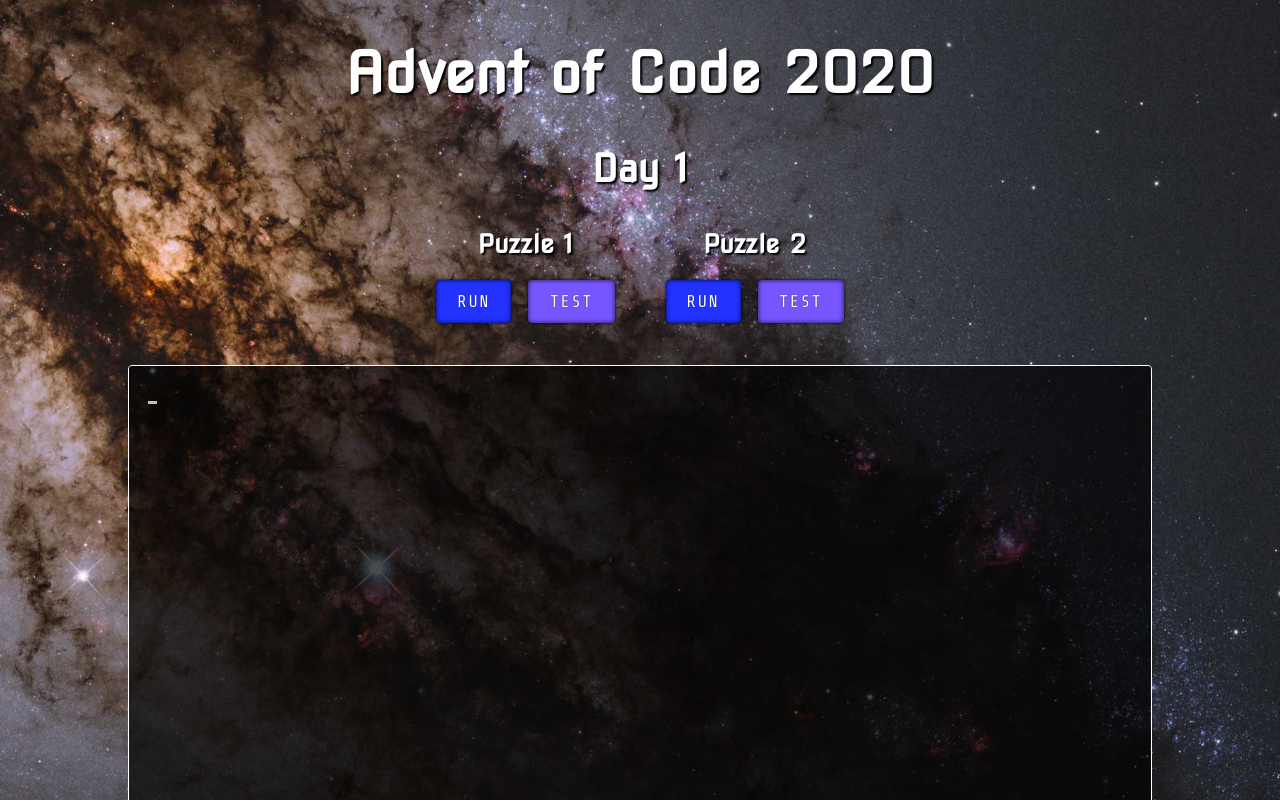
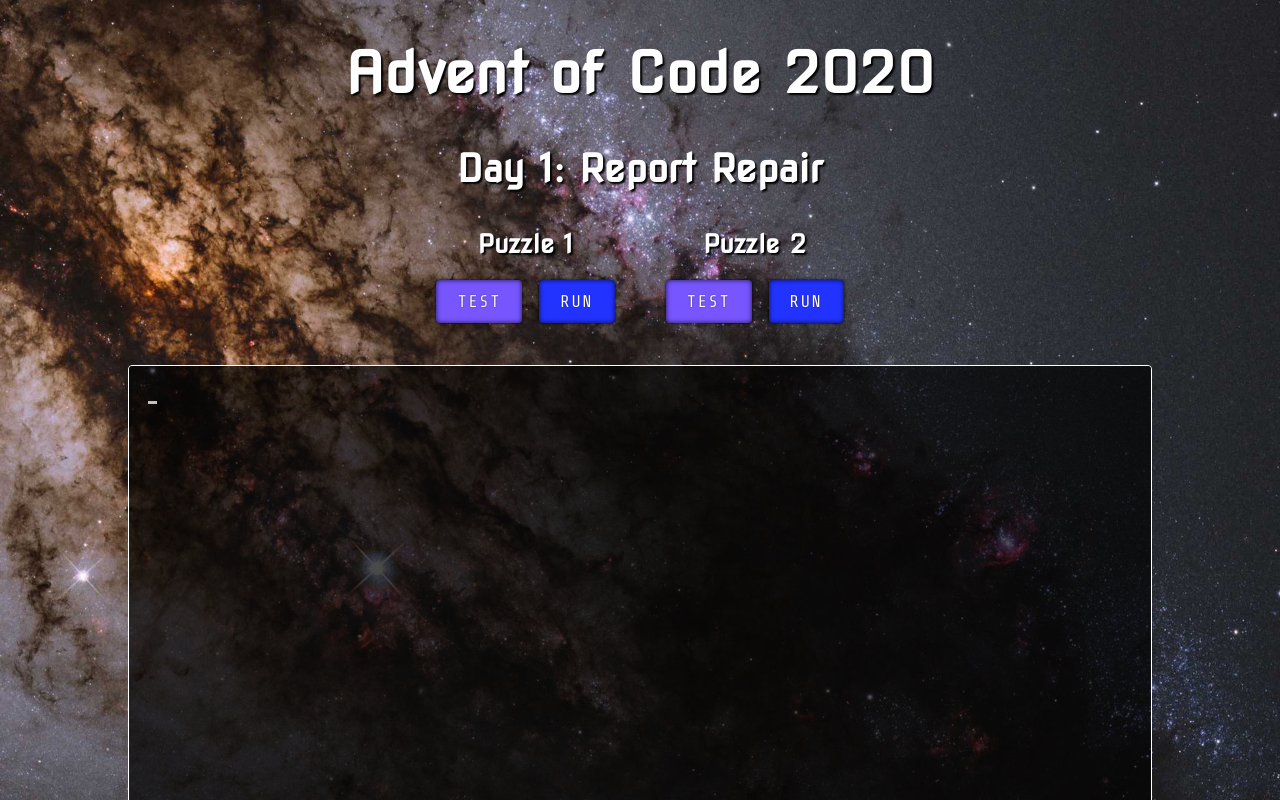
Before and after one commit to lrc-se/aoc-2020, a Vue app: page /day/1 in a window 1280 px wide. Shown: the top 800 px of the page. Built offline with nearby package versions, Linux system fonts and the light colour scheme.

Commit message:
Updated puzzle presentation

```diff
--- a/src/components/PuzzleContainer.vue
+++ b/src/components/PuzzleContainer.vue
@@ -8,19 +8,19 @@
       >
         <h3>Puzzle {{ puzzle.number }}</h3>
         <button
-          class="button primary"
-          :disabled="loading"
-          @click="$emit('run-puzzle', puzzle.number)"
-        >
-          Run
-        </button>
-        <button
           v-if="puzzle.hasTest"
           class="button secondary"
           :disabled="loading"
           @click="$emit('run-test', puzzle.number)"
         >
           Test
+        </button>
+        <button
+          class="button primary"
+          :disabled="loading"
+          @click="$emit('run-puzzle', puzzle.number)"
+        >
+          Run
         </button>
       </div>
     </section>
@@ -43,7 +43,7 @@ export default defineComponent({
     }
   },
 
-  emits: ["run-puzzle", "run-test"]
+  emits: ["run-test", "run-puzzle"]
 });
 </script>
 
--- a/src/days/days.ts
+++ b/src/days/days.ts
@@ -1,6 +1,7 @@
 export const days: Day[] = [
   {
     number: 1,
+    title: "Report Repair",
     puzzles: [
       { number: 1, hasTest: true },
       { number: 2, hasTest: true }
@@ -15,6 +16,7 @@ export interface Puzzle {
 
 export interface Day {
   number: number;
+  title?: string;
   puzzles: Puzzle[];
 }
 
--- a/src/views/Day.vue
+++ b/src/views/Day.vue
@@ -1,12 +1,12 @@
 <template>
   <template v-if="day">
-    <h2>Day {{ number }}</h2>
+    <h2>Day {{ day.title ? `${day.number}: ${day.title}` : day.number }}</h2>
     <PuzzleContainer
       v-if="handlerLoaded"
       :puzzles="day.puzzles"
       :loading="loadingInput"
+      @run-test="runTest"
       @run-puzzle="runPuzzle"
-      @run-test="runTest"
     />
   </template>
   <component
@@ -65,6 +65,13 @@ export default defineComponent({
       }
     }
 
+    async function runTest(number: number) {
+      state.loadingInput = true;
+      const data = await input.load(`/inputs/day${props.number}-test${number}.txt`);
+      state.loadingInput = false;
+      callHandler(`runTest${number}`, data);
+    }
+
     async function runPuzzle(number: number) {
       state.loadingInput = true;
       const data = await input.load(`/inputs/day${props.number}.txt`);
@@ -72,17 +79,10 @@ export default defineComponent({
       callHandler(`runPuzzle${number}`, data);
     }
 
-    async function runTest(number: number) {
-      state.loadingInput = true;
-      const data = await input.load(`/inputs/day${props.number}-test${number}.txt`);
-      state.loadingInput = false;
-      callHandler(`runTest${number}`, data);
-    }
-
     return {
       ...toRefs(state),
+      runTest,
       runPuzzle,
-      runTest,
       setHandler(instance: object) {
         handler = instance;
         state.handlerLoaded = true;
--- a/src/views/Home.vue
+++ b/src/views/Home.vue
@@ -2,7 +2,13 @@
   <nav class="center">
     <ul v-if="links.length">
       <li v-for="link in links" :key="link.to">
-        <router-link class="border" :to="link.to">{{ link.title }}</router-link>
+        <router-link
+          class="border"
+          :to="link.to"
+          :title="link.title"
+        >
+          {{ link.label }}
+        </router-link>
       </li>
     </ul>
   </nav>
@@ -16,8 +22,8 @@ export default defineComponent({
   setup() {
     return {
       links: [
-        { title: "Test", to: "/test" },
-        ...days.map(day => ({ title: `Day ${day.number}`, to: `/day/${day.number}` }))
+        { label: "Test", to: "/test" },
+        ...days.map(day => ({ label: `Day ${day.number}`, to: `/day/${day.number}`, title: day.title }))
       ]
     };
   }
```
